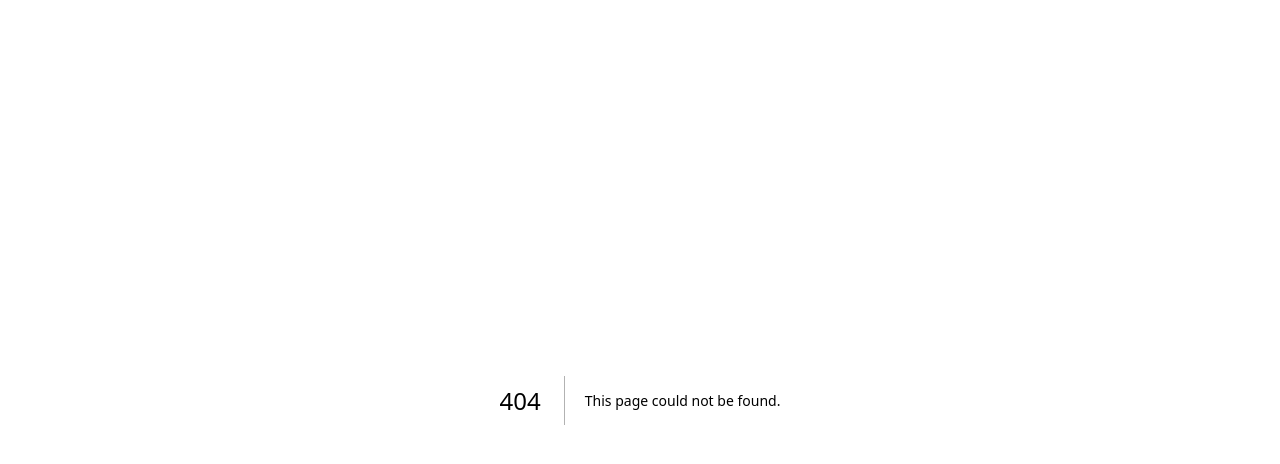
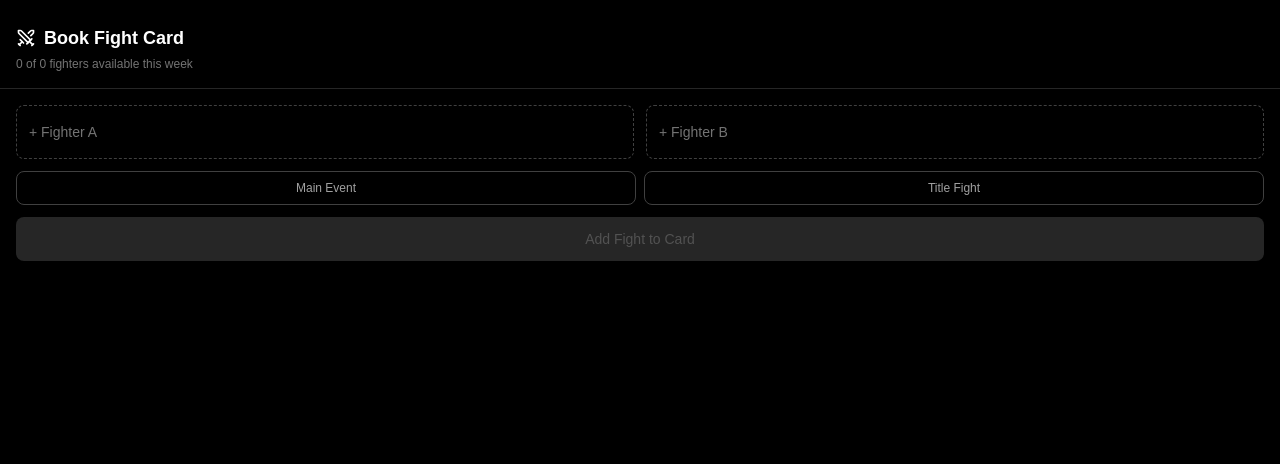
Before and after one commit to primyst/mma-promoter, a Next.js app: page /booking in a window 1280 px wide. Before the commit this address had no page. Shown: the top 464 px of the page. Built offline with nearby package versions, Linux system fonts and the light colour scheme.

Commit message:
Create booking/page.tsx

```diff
--- /dev/null
+++ b/src/app/booking/page.tsx
@@ -0,0 +1,4 @@
+import BookingScreen from "@/components/BookingScreen";
+export default function Page() {
+  return <BookingScreen />;
+}
```
